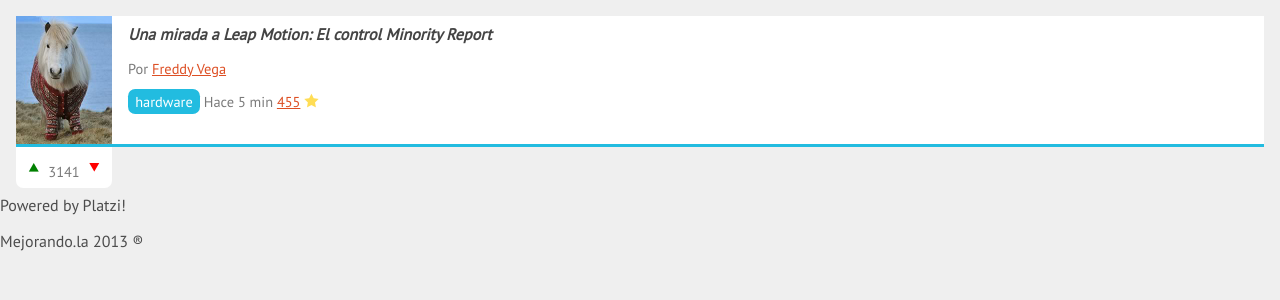
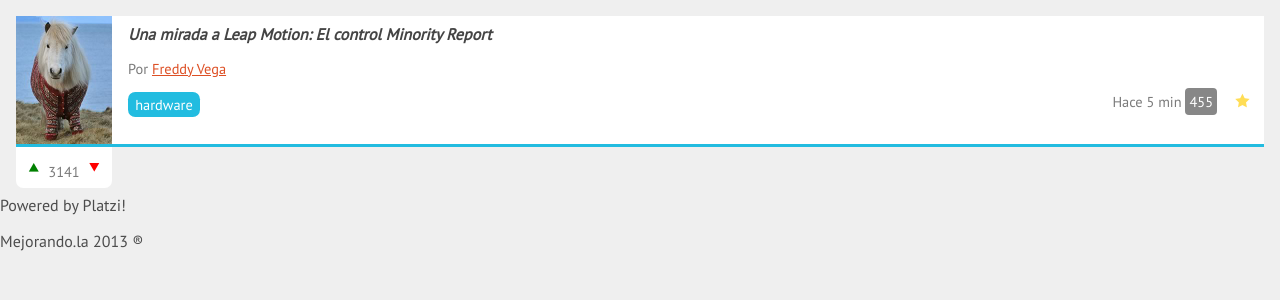
Before and after one commit to gabrielWeb/pulse2, a PHP site: page / in a window 1280 px wide. Shown: the part 133-433 px from the top of the page. Run offline with PHP 8.4, Linux system fonts and the light colour scheme.

Commit message:
comentarios item

```diff
--- a/estilos.css
+++ b/estilos.css
@@ -132,8 +132,19 @@ nav #publicar_nav a{
 	color: #7a7a7a;
 	font-size:0.9em;
 }
+#contenido .item .datos_item {
+	text-align: right;
+}
+#contenido .item .datos_item .comentarios_item{
+	background: #878787;
+	color: #fff;
+	text-decoration: none;
+	padding: 4px;
+	border-radius: 4px;
+}
 #contenido .item .datos_item .guardar_item{
 	text-decoration: none;
+	margin: 0 1em 0 1em
 }
 #contenido .item .datos_item .guardar_item:after{
 	content: "\e004";
@@ -147,6 +158,7 @@ nav #publicar_nav a{
 	color: #fff;
 	text-decoration: none;
 	padding: 0.2em 0.5em;
+	float: left;
 }
 #contenido .item .imagen_item{
 	float: left;
```
